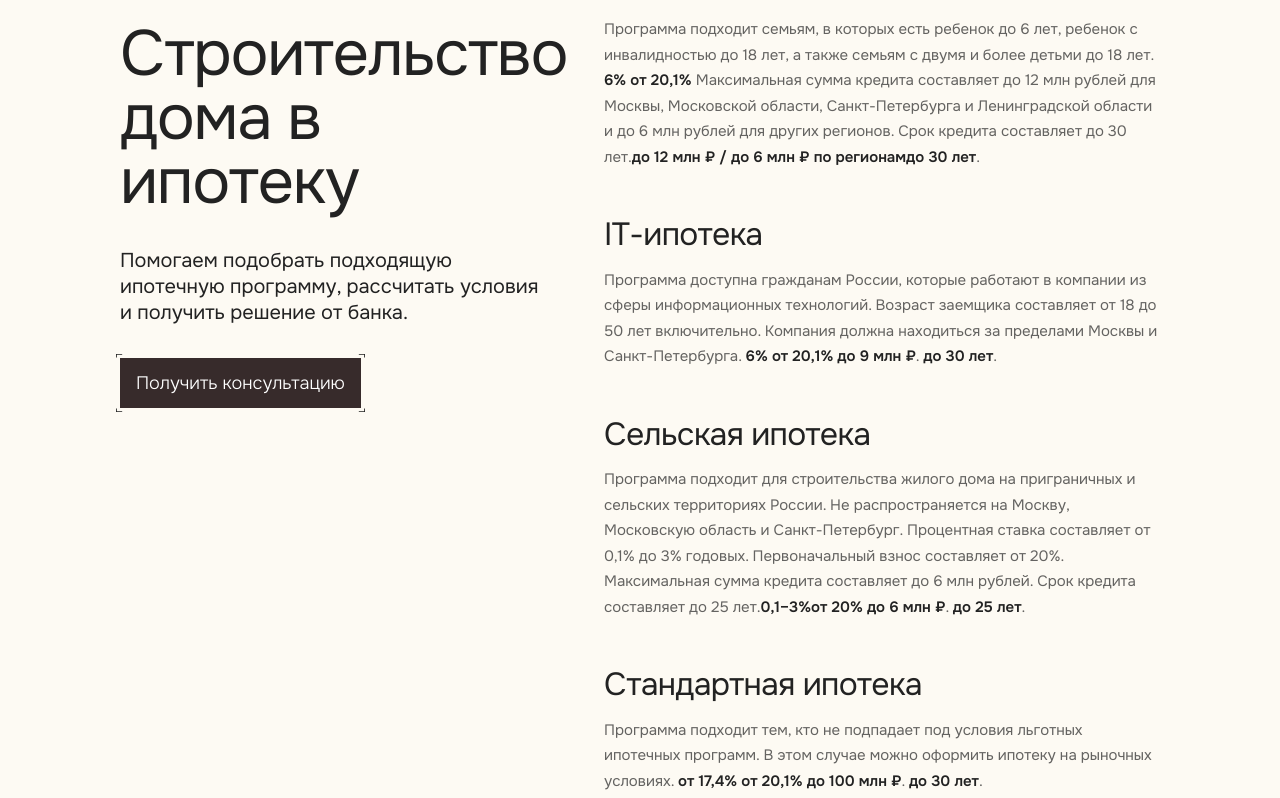
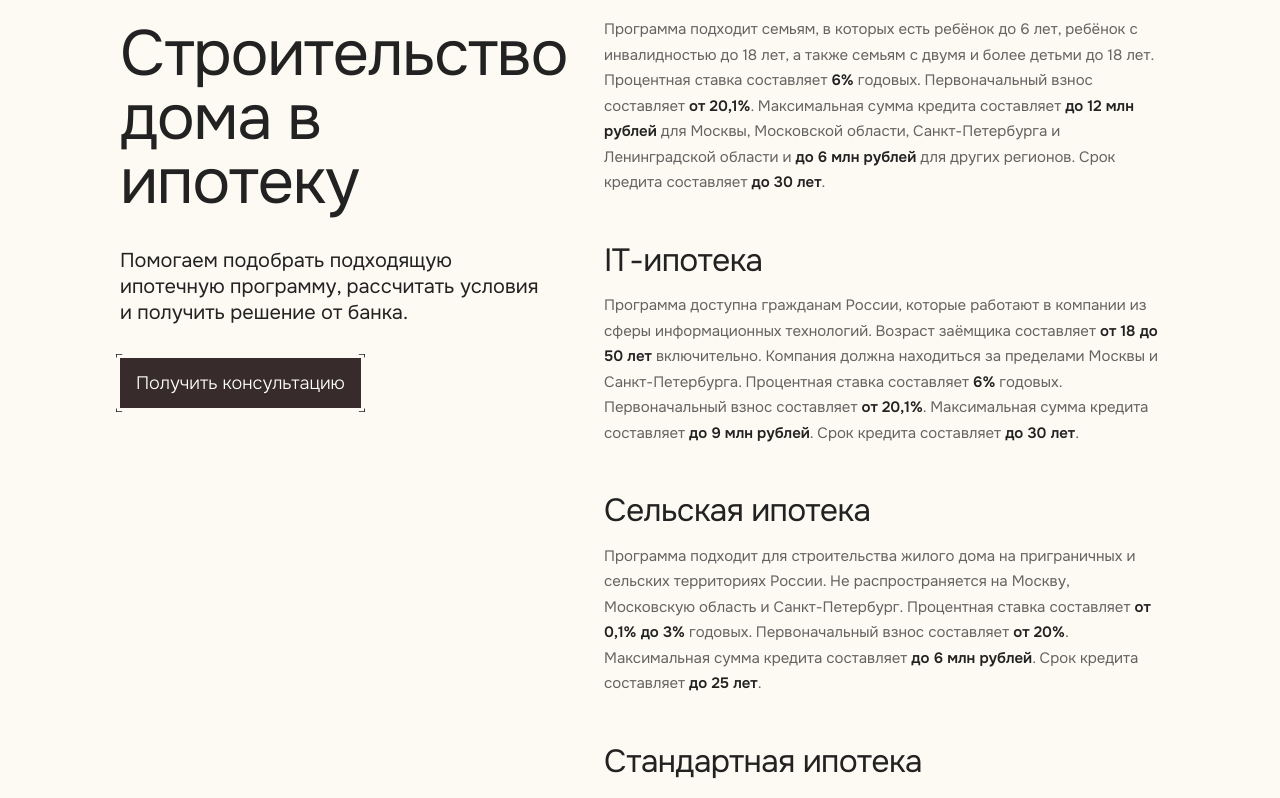
Before and after one commit to Kapustin-Team/sdach.ru, a Next.js app: page / in a window 1280 px wide. Shown: the part 2940-3738 px from the top of the page. Built offline with nearby package versions, Linux system fonts and the light colour scheme; no server answers.

Commit message:
Fix mortgage details copy and highlights

```diff
--- a/src/components/blocks/Mortgage.tsx
+++ b/src/components/blocks/Mortgage.tsx
@@ -6,11 +6,8 @@ import Button from '@/components/atoms/Button'
 
 interface MortgageProgram {
   title: string
-  rate: string
-  downPayment: string
-  amount: string
-  term: string
-  details?: string
+  details: string
+  highlights: string[]
 }
 
 interface MortgageProps {
@@ -25,67 +22,68 @@ interface MortgageProps {
 const defaultPrograms: MortgageProgram[] = [
   {
     title: 'Семейная ипотека',
-    rate: '6%',
-    downPayment: 'от 20,1%',
-    amount: 'до 12 млн ₽ / до 6 млн ₽ по регионам',
-    term: 'до 30 лет',
     details:
-      'Программа подходит семьям, в которых есть ребенок до 6 лет, ребенок с инвалидностью до 18 лет, а также семьям с двумя и более детьми до 18 лет. Процентная ставка составляет 6% годовых. Первоначальный взнос составляет от 20,1%. Максимальная сумма кредита составляет до 12 млн рублей для Москвы, Московской области, Санкт-Петербурга и Ленинградской области и до 6 млн рублей для других регионов. Срок кредита составляет до 30 лет.',
+      'Программа подходит семьям, в которых есть ребёнок до 6 лет, ребёнок с инвалидностью до 18 лет, а также семьям с двумя и более детьми до 18 лет. Процентная ставка составляет 6% годовых. Первоначальный взнос составляет от 20,1%. Максимальная сумма кредита составляет до 12 млн рублей для Москвы, Московской области, Санкт-Петербурга и Ленинградской области и до 6 млн рублей для других регионов. Срок кредита составляет до 30 лет.',
+    highlights: ['6%', 'от 20,1%', 'до 12 млн рублей', 'до 6 млн рублей', 'до 30 лет'],
   },
   {
     title: 'IT-ипотека',
-    rate: '6%',
-    downPayment: 'от 20,1%',
-    amount: 'до 9 млн ₽',
-    term: 'до 30 лет',
     details:
-      'Программа доступна гражданам России, которые работают в компании из сферы информационных технологий. Возраст заемщика составляет от 18 до 50 лет включительно. Компания должна находиться за пределами Москвы и Санкт-Петербурга. Процентная ставка составляет 6% годовых. Первоначальный взнос составляет от 20,1%. Максимальная сумма кредита составляет до 9 млн рублей. Срок кредита составляет до 30 лет.',
+      'Программа доступна гражданам России, которые работают в компании из сферы информационных технологий. Возраст заёмщика составляет от 18 до 50 лет включительно. Компания должна находиться за пределами Москвы и Санкт-Петербурга. Процентная ставка составляет 6% годовых. Первоначальный взнос составляет от 20,1%. Максимальная сумма кредита составляет до 9 млн рублей. Срок кредита составляет до 30 лет.',
+    highlights: ['от 18 до 50 лет', '6%', 'от 20,1%', 'до 9 млн рублей', 'до 30 лет'],
   },
   {
     title: 'Сельская ипотека',
-    rate: '0,1–3%',
-    downPayment: 'от 20%',
-    amount: 'до 6 млн ₽',
-    term: 'до 25 лет',
     details:
       'Программа подходит для строительства жилого дома на приграничных и сельских территориях России. Не распространяется на Москву, Московскую область и Санкт-Петербург. Процентная ставка составляет от 0,1% до 3% годовых. Первоначальный взнос составляет от 20%. Максимальная сумма кредита составляет до 6 млн рублей. Срок кредита составляет до 25 лет.',
+    highlights: ['от 0,1% до 3%', 'от 20%', 'до 6 млн рублей', 'до 25 лет'],
   },
   {
     title: 'Стандартная ипотека',
-    rate: 'от 17,4%',
-    downPayment: 'от 20,1%',
-    amount: 'до 100 млн ₽',
-    term: 'до 30 лет',
     details:
       'Программа подходит тем, кто не подпадает под условия льготных ипотечных программ. В этом случае можно оформить ипотеку на рыночных условиях. Процентная ставка составляет от 17,4% годовых. Первоначальный взнос составляет от 20,1%. Максимальная сумма кредита составляет до 100 млн рублей. Срок кредита составляет до 30 лет.',
+    highlights: ['от 17,4%', 'от 20,1%', 'до 100 млн рублей', 'до 30 лет'],
   },
 ]
 
-function DetailText({ program }: { program: MortgageProgram }) {
-  return (
-    <p className="max-w-[780px] font-sans text-[15px] leading-[1.7] text-dark/70 max-md:text-[14px]">
-      {program.details?.split(`Процентная ставка составляет ${program.rate} годовых.`)[0]}
-      <strong className="font-semibold text-dark">{program.rate}</strong>
-      {program.details?.includes(`Процентная ставка составляет ${program.rate} годовых.`)
-        ? program.details
-            ?.split(`Процентная ставка составляет ${program.rate} годовых.`)[1]
-            ?.split(`Первоначальный взнос составляет ${program.downPayment}.`)[0]
-        : null}
-      <strong className="font-semibold text-dark">{program.downPayment}</strong>
-      {program.details?.includes(`Первоначальный взнос составляет ${program.downPayment}.`)
-        ? program.details
-            ?.split(`Первоначальный взнос составляет ${program.downPayment}.`)[1]
-            ?.split(`Максимальная сумма кредита составляет ${program.amount.replace('₽', 'рублей')}`)[0]
-        : null}
-      <strong className="font-semibold text-dark">{program.amount}</strong>
-      {program.details?.includes(`Срок кредита составляет ${program.term}.`)
-        ? program.details
-            ?.split(`Максимальная сумма кредита составляет ${program.amount.replace('₽', 'рублей')}`)[1]
-            ?.split(`Срок кредита составляет ${program.term}.`)[0]
-        : null}
-      <strong className="font-semibold text-dark">{program.term}</strong>
-      .
-    </p>
+function renderHighlightedText(text: string, highlights: string[]) {
+  const sortedHighlights = [...highlights].sort((a, b) => b.length - a.length)
+  const parts: Array<{ text: string; strong: boolean }> = []
+  let remaining = text
+
+  while (remaining.length > 0) {
+    let nextMatchIndex = -1
+    let nextMatch = ''
+
+    for (const highlight of sortedHighlights) {
+      const index = remaining.indexOf(highlight)
+      if (index !== -1 && (nextMatchIndex === -1 || index < nextMatchIndex)) {
+        nextMatchIndex = index
+        nextMatch = highlight
+      }
+    }
+
+    if (nextMatchIndex === -1) {
+      parts.push({ text: remaining, strong: false })
+      break
+    }
+
+    if (nextMatchIndex > 0) {
+      parts.push({ text: remaining.slice(0, nextMatchIndex), strong: false })
+    }
+
+    parts.push({ text: nextMatch, strong: true })
+    remaining = remaining.slice(nextMatchIndex + nextMatch.length)
+  }
+
+  return parts.map((part, index) =>
+    part.strong ? (
+      <strong key={`${part.text}-${index}`} className="font-semibold text-dark">
+        {part.text}
+      </strong>
+    ) : (
+      <span key={`${part.text}-${index}`}>{part.text}</span>
+    )
   )
 }
 
@@ -114,7 +112,9 @@ export default function Mortgage({
                 <h3 className="font-sans text-[32px] leading-[1.05] tracking-[-0.02em] text-dark max-md:text-[26px]">
                   {program.title}
                 </h3>
-                <DetailText program={program} />
+                <p className="max-w-[780px] font-sans text-[15px] leading-[1.7] text-dark/70 max-md:text-[14px]">
+                  {renderHighlightedText(program.details, program.highlights)}
+                </p>
               </div>
             </AnimatedSection>
           ))}
```
